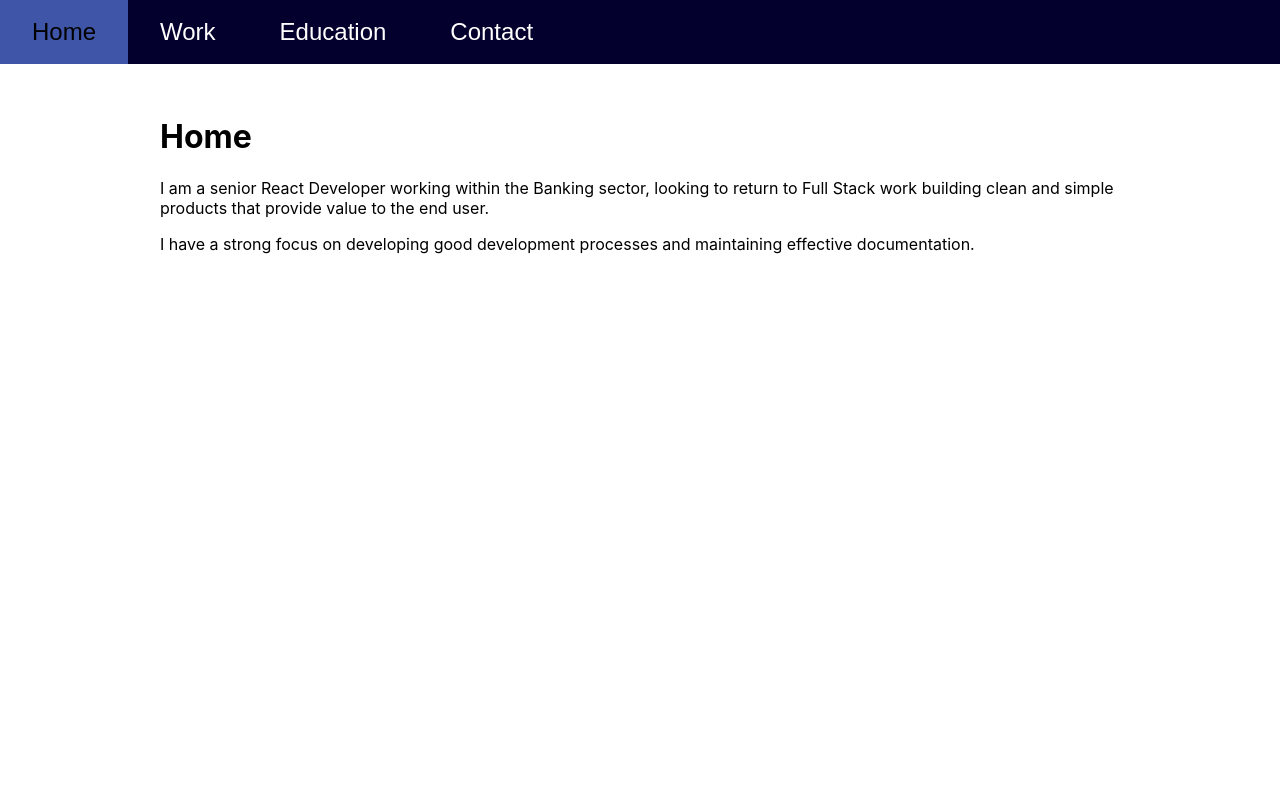
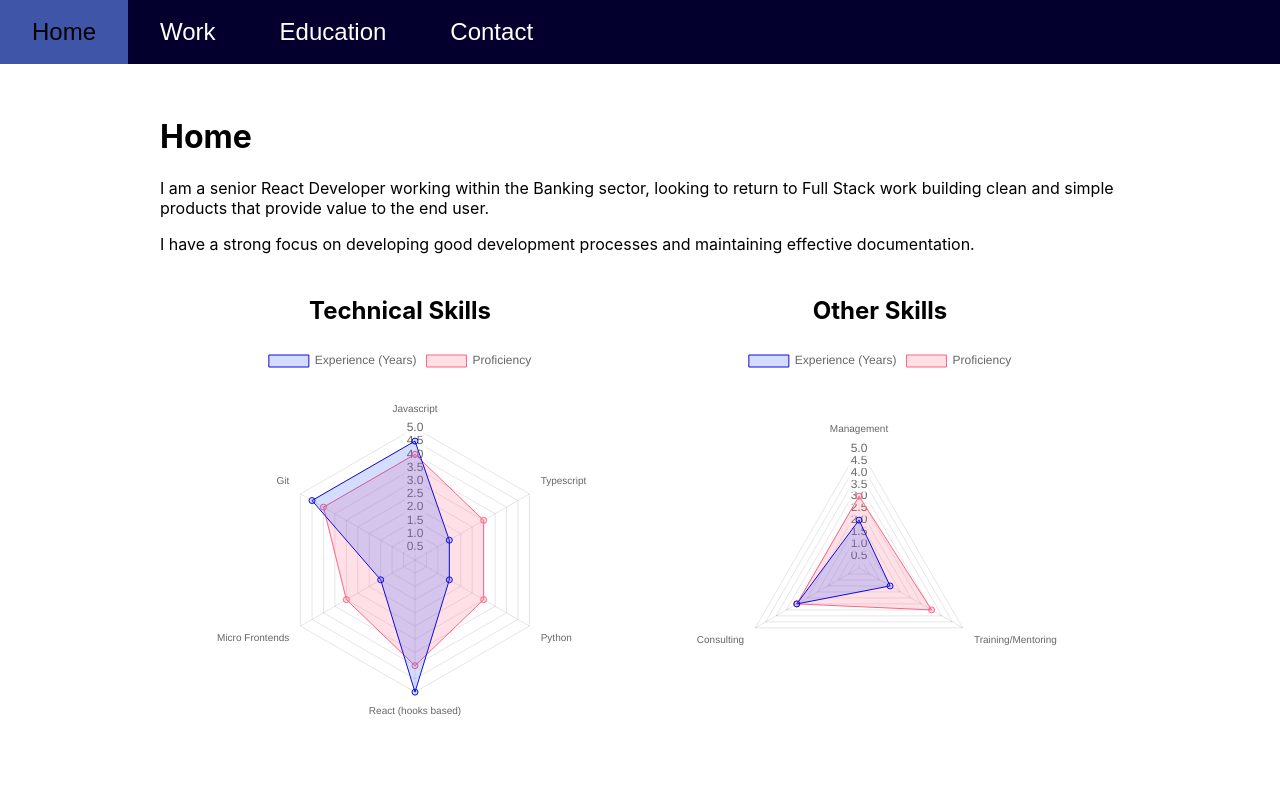
Before and after one commit to JoWilks25/Jo_Wilks_Practice_React_App, a React (Create React App) app: page /professional in a window 1280 px wide. Shown: the top 800 px of the page. Built offline with nearby package versions, Linux system fonts and the light colour scheme.

Commit message:
Add Radar Charts

```diff
--- a/package.json
+++ b/package.json
@@ -13,7 +13,9 @@
     "@types/react-router": "^5.1.20",
     "@types/react-router-dom": "^5.3.3",
     "@types/styled-components": "^5.1.26",
+    "chart.js": "^4.2.1",
     "react": "^18.2.0",
+    "react-chartjs-2": "^5.2.0",
     "react-dom": "^18.2.0",
     "react-router": "^6.8.1",
     "react-router-dom": "^6.8.1",
--- /dev/null
+++ b/src/components/RadarChart.jsx
@@ -0,0 +1,26 @@
+import React from 'react';
+import {
+  Chart as ChartJS,
+  RadialLinearScale,
+  PointElement,
+  LineElement,
+  Filler,
+  Tooltip,
+  Legend,
+} from 'chart.js';
+import { Radar } from 'react-chartjs-2';
+
+ChartJS.register(
+  RadialLinearScale,
+  PointElement,
+  LineElement,
+  Filler,
+  Tooltip,
+  Legend
+);
+
+export default function RadarChart({ data, options }) {
+  return <Radar options={options} data={data}
+  // style={{ height: "10%", width: "10%" }}
+  />;
+}
--- a/src/routes/pro/HomePro.tsx
+++ b/src/routes/pro/HomePro.tsx
@@ -1,9 +1,11 @@
 import { useEffect, useRef, useState } from "react";
 import styled from "styled-components"
 import useIsElementVisible from "../../utilities/useIsElementVisible"
+import RadarChart from "../../components/RadarChart";
+import { programmingData, otherSkillsData, chartOptions } from "./RadarChartData";
 
 const PageWrapper = styled.div`
-  height: 100vh;
+  height: 100%;
   width: 100%;
   margin-top: 4rem;
   display: flex;
@@ -15,6 +17,26 @@ const CenterCard = styled.div`
   height: 75%;
   padding: 2rem 5rem 0 5rem;
 `
+
+const RowWrapper = styled.div`
+  height: 85%;
+  width: 100%;
+  padding-top: 2.5rem;
+  display: flex;
+  flex-direction: row;
+  justify-content: space-between;
+`
+
+const ColumnWrapper = styled.div`
+  height: 85%;
+  width: 100%;
+  display: flex;
+  flex-direction: column;
+  justify-content: center;
+  align-items: center;
+  padding: 0 0.5rem;
+`
+
 
 interface HomeProProps {
   scrollId: string;
@@ -34,12 +56,23 @@ const HomePro = ({ scrollId, setSelectedTab }: HomeProProps): React.ReactElement
     }
   }, [isVisible]);
 
+
   return (
     <PageWrapper id={scrollId} ref={scrollRef} >
       <CenterCard>
         <h1>{scrollId}</h1>
         <p>I am a senior React Developer working within the Banking sector, looking to return to Full Stack work building clean and simple products that provide value to the end user.</p>
         <p>I have a strong focus on developing good development processes and maintaining effective documentation.</p>
+        <RowWrapper>
+          <ColumnWrapper>
+            <h2>Technical Skills</h2>
+            <RadarChart data={programmingData} options={chartOptions} />
+          </ColumnWrapper>
+          <ColumnWrapper>
+            <h2>Other Skills</h2>
+            <RadarChart data={otherSkillsData} options={chartOptions} />
+          </ColumnWrapper>
+        </RowWrapper>
       </CenterCard>
     </PageWrapper>
   )
--- /dev/null
+++ b/src/routes/pro/RadarChartData.tsx
@@ -0,0 +1,50 @@
+export const programmingData: any = {
+  labels: ['Javascript', 'Typescript', 'Python', 'React (hooks based)', 'Micro Frontends', 'Git'],
+  datasets: [
+    {
+      label: 'Experience (Years)',
+      data: [4.5, 1.5, 1.5, 5, 1.5, 4.5],
+      scale: [0, 10],
+      backgroundColor: 'rgba(45, 85, 255, 0.2)',
+      borderColor: 'rgba(15, 10, 222, 1)',
+      borderWidth: 1,
+    },
+    {
+      label: 'Proficiency',
+      data: [4, 3, 3, 4, 3, 4],
+      scale: [0, 10],
+      backgroundColor: 'rgba(255, 99, 132, 0.2)',
+      borderColor: 'rgba(255, 99, 132, 1)',
+      borderWidth: 1,
+    },
+  ],
+};
+
+export const otherSkillsData: any = {
+  labels: ['Management', 'Training/Mentoring', 'Consulting'],
+  datasets: [
+    {
+      label: 'Experience (Years)',
+      data: [2, 1.5, 3],
+      scale: [0, 10],
+      backgroundColor: 'rgba(45, 85, 255, 0.2)',
+      borderColor: 'rgba(15, 10, 222, 1)',
+      borderWidth: 1,
+    },
+    {
+      label: 'Proficiency',
+      data: [3, 3.5, 3],
+      scale: [0, 10],
+      backgroundColor: 'rgba(255, 99, 132, 0.2)',
+      borderColor: 'rgba(255, 99, 132, 1)',
+      borderWidth: 1,
+    },
+  ],
+};
+
+export const chartOptions = {
+  scale: {
+    min: 0,
+    max: 5,
+  }
+};
```
Also changed, not shown: 1 other file (tests, documents, lock files or other folders).
